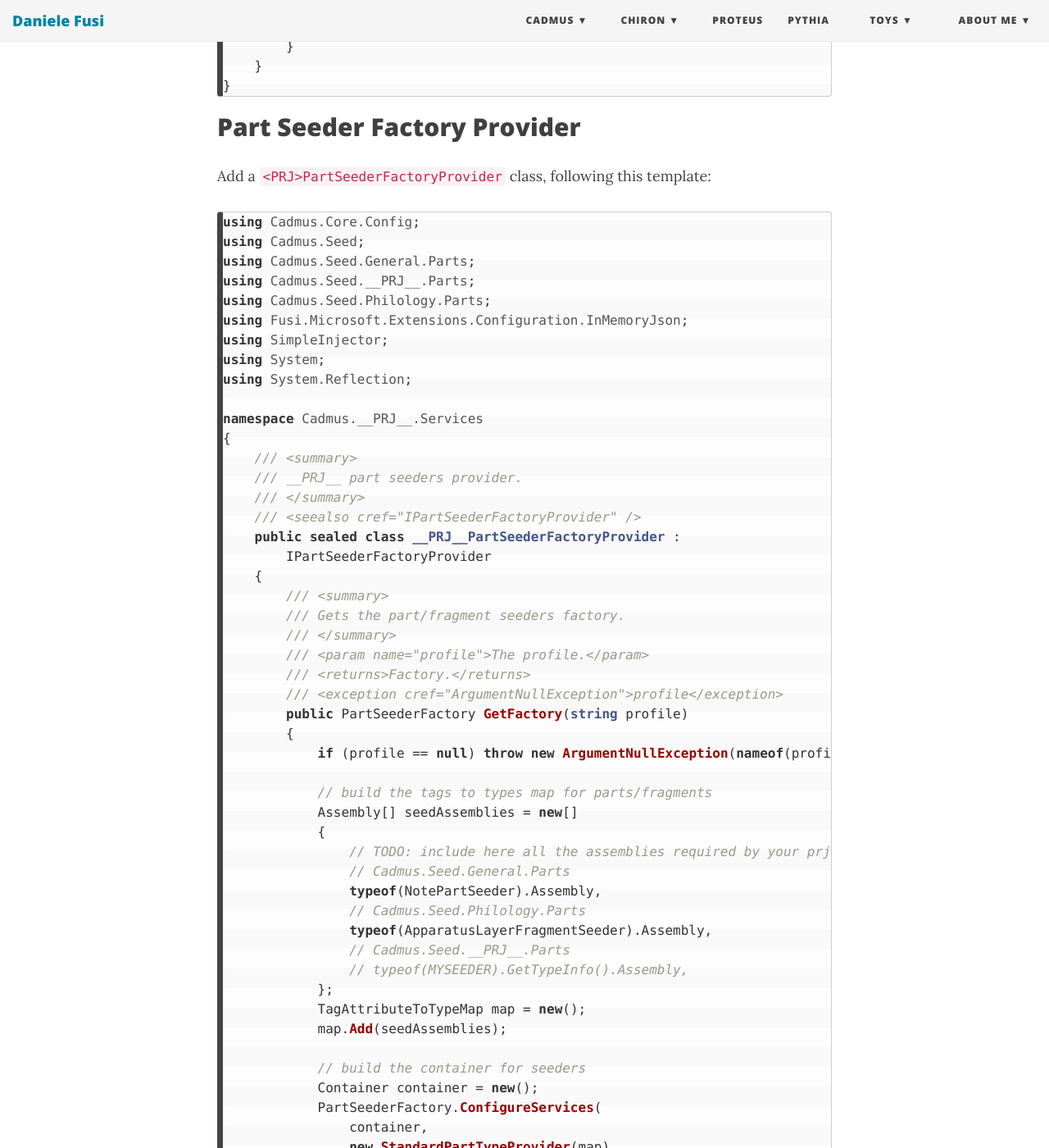
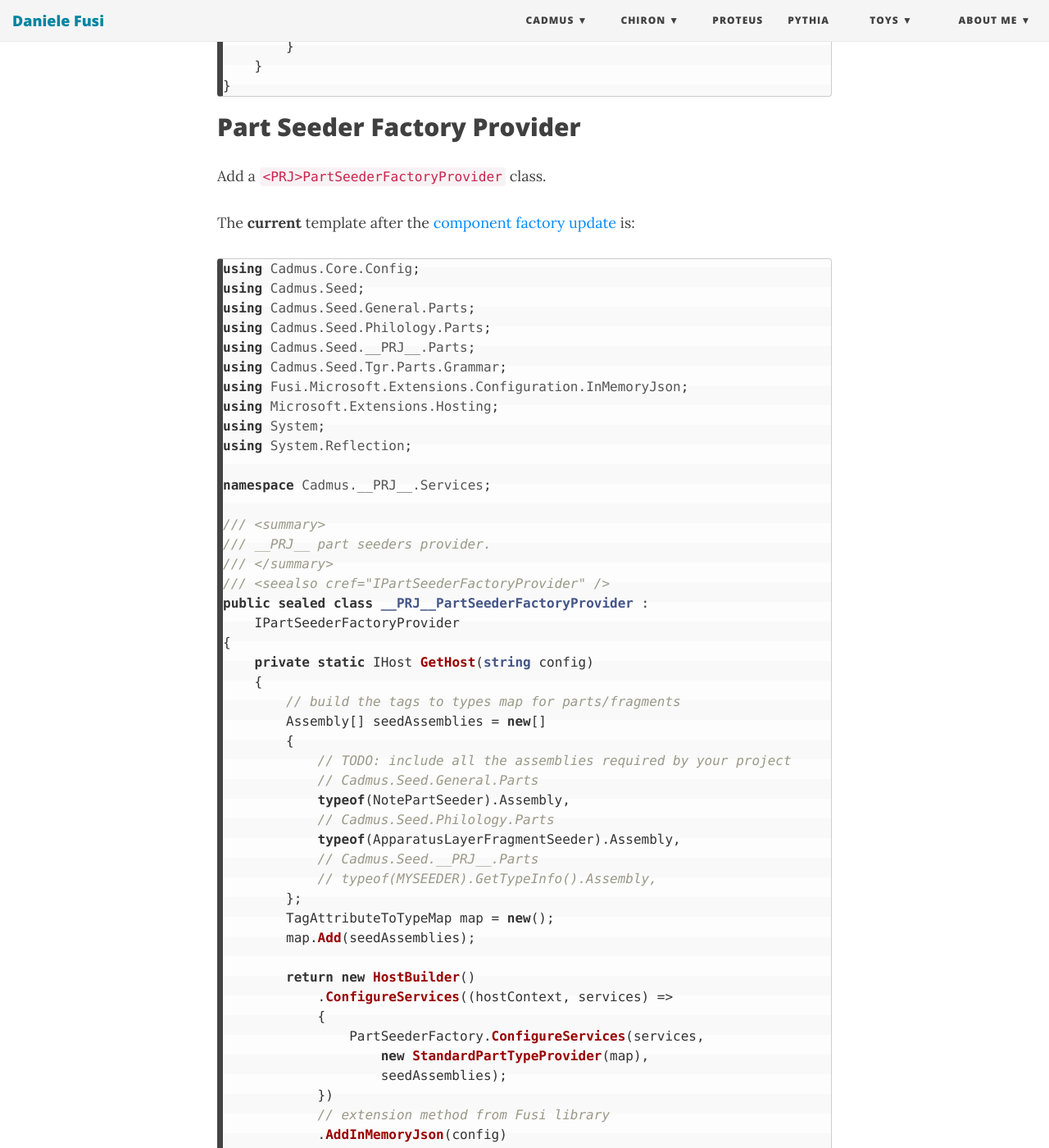
Before and after one commit to Myrmex/overview, a Jekyll site: the page built from cadmus/dev/backend/services.md, in a window 1280 px wide and 1400 px high, scrolled down 3069 px. Shown: the whole window at 82% size. Built offline with Jekyll 4.4.1, drawn with Linux system fonts in a browser that asks for light colours; nearby versions of some CDN libraries; some of the changed text lies outside the part shown.

Commit message:
Services

````diff
--- a/cadmus/dev/backend/services.md
+++ b/cadmus/dev/backend/services.md
@@ -119,7 +119,75 @@ namespace Cadmus.__PRJ__.Services
 
 ## Part Seeder Factory Provider
 
-Add a `<PRJ>PartSeederFactoryProvider` class, following this template:
+Add a `<PRJ>PartSeederFactoryProvider` class.
+
+The **current** template after the [component factory update](../history.md#2023-02-01---backend-infrastructure-upgrade) is:
+
+```cs
+using Cadmus.Core.Config;
+using Cadmus.Seed;
+using Cadmus.Seed.General.Parts;
+using Cadmus.Seed.Philology.Parts;
+using Cadmus.Seed.__PRJ__.Parts;
+using Cadmus.Seed.Tgr.Parts.Grammar;
+using Fusi.Microsoft.Extensions.Configuration.InMemoryJson;
+using Microsoft.Extensions.Hosting;
+using System;
+using System.Reflection;
+
+namespace Cadmus.__PRJ__.Services;
+
+/// <summary>
+/// __PRJ__ part seeders provider.
+/// </summary>
+/// <seealso cref="IPartSeederFactoryProvider" />
+public sealed class __PRJ__PartSeederFactoryProvider :
+    IPartSeederFactoryProvider
+{
+    private static IHost GetHost(string config)
+    {
+        // build the tags to types map for parts/fragments
+        Assembly[] seedAssemblies = new[]
+        {
+            // TODO: include all the assemblies required by your project
+            // Cadmus.Seed.General.Parts
+            typeof(NotePartSeeder).Assembly,
+            // Cadmus.Seed.Philology.Parts
+            typeof(ApparatusLayerFragmentSeeder).Assembly,
+            // Cadmus.Seed.__PRJ__.Parts
+            // typeof(MYSEEDER).GetTypeInfo().Assembly,
+        };
+        TagAttributeToTypeMap map = new();
+        map.Add(seedAssemblies);
+
+        return new HostBuilder()
+            .ConfigureServices((hostContext, services) =>
+            {
+                PartSeederFactory.ConfigureServices(services,
+                    new StandardPartTypeProvider(map),
+                    seedAssemblies);
+            })
+            // extension method from Fusi library
+            .AddInMemoryJson(config)
+            .Build();
+    }
+
+    /// <summary>
+    /// Gets the part/fragment seeders factory.
+    /// </summary>
+    /// <param name="profile">The profile.</param>
+    /// <returns>Factory.</returns>
+    /// <exception cref="ArgumentNullException">profile</exception>
+    public PartSeederFactory GetFactory(string profile)
+    {
+        if (profile == null) throw new ArgumentNullException(nameof(profile));
+
+        return new PartSeederFactory(GetHost(profile));
+    }
+}
+```
+
+This is the **old** template, still using `Fusi.Tools.Config`:
 
 ```cs
 using Cadmus.Core.Config;
````
Also changed, not shown: cadmus/dev/history.md (+14 -0 lines).
